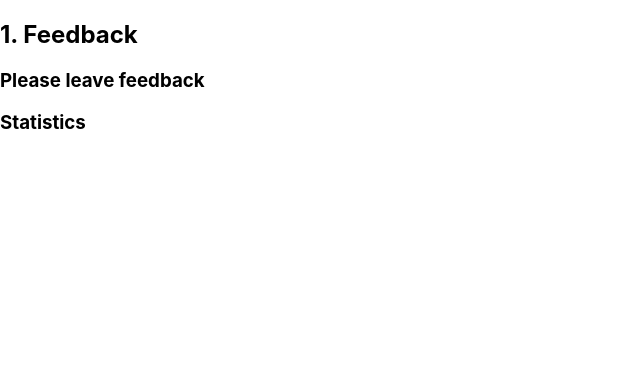
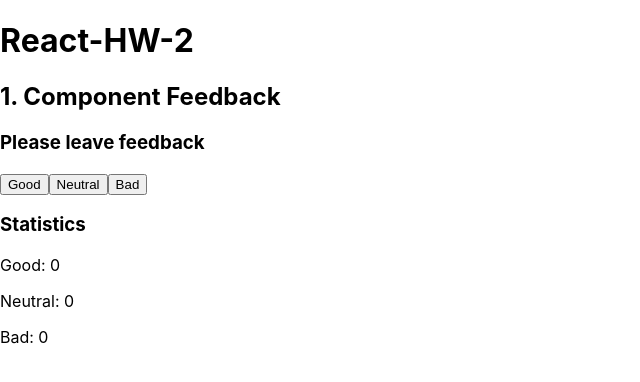
Before and after one commit to davidnedkonst/react-hw-02, a React (Create React App) app: page / in a window 1280 px wide. Shown: the top 382 px of the page, without its empty margins (0-640 px from the left). Built offline with nearby package versions, Linux system fonts and the light colour scheme.

Commit message:
Component Feedback. Step 1 completed.

```diff
--- a/public/index.html
+++ b/public/index.html
@@ -2,21 +2,16 @@
 <html lang="en">
   <head>
     <meta charset="utf-8" />
-    <link rel="icon" href="%PUBLIC_URL%/favicon.ico" />
     <meta name="viewport" content="width=device-width, initial-scale=1" />
     <meta name="theme-color" content="#000000" />
     <meta
       name="description"
       content="Web site created using create-react-app"
     />
-    <link rel="apple-touch-icon" href="%PUBLIC_URL%/logo192.png" />
-
-    <link rel="manifest" href="%PUBLIC_URL%/manifest.json" />
 
     <title>React App</title>
   </head>
   <body>
-    <noscript>You need to enable JavaScript to run this app.</noscript>
     <div id="root"></div>
   </body>
 </html>
--- a/src/App.js
+++ b/src/App.js
@@ -4,7 +4,9 @@ import Feedback from './components/Feedback';
 export default function App() {
   return (
     <div>
-      <h2>1. Feedback</h2>
+      <h1>React-HW-2</h1>
+
+      <h2>1. Component Feedback</h2>
       <Feedback />
     </div>
   );
--- a/src/components/Feedback/Feedback.js
+++ b/src/components/Feedback/Feedback.js
@@ -1,20 +1,54 @@
 import React from "react";
 
-export default class Feedback extends React.Component{
+export default class Feedback extends React.Component {
     state = {
         good: 0,
         neutral: 0,
-        bad: 0
+        bad: 0,
     };
 
-    render(){
+    onGoodLike = () => {
+        this.setState(prevState => ({
+            good: prevState.good + 1,
+            neutral: prevState.neutral,
+            bad: prevState.bad,
+        }))
+    };
+
+    onNeutralLike = () => {
+        this.setState(prevState => ({
+            good: prevState.good,
+            neutral: prevState.neutral + 1,
+            bad: prevState.bad,
+        }))
+    };
+
+    onBadLike = () => {
+        this.setState(prevState => ({
+            good: prevState.good,
+            neutral: prevState.neutral,
+            bad: prevState.bad + 1,
+        }))
+    };
+
+    render() {
+        const { good, neutral, bad } = this.state;
+
         return (
             <div>
                 <h3>Please leave feedback</h3>
-
+                <div>
+                    <button onClick={() => (this.onGoodLike())}>Good</button>
+                    <button onClick={() => (this.onNeutralLike())}>Neutral</button>
+                    <button onClick={() => (this.onBadLike())}>Bad</button>
+                </div>
 
                 <h3>Statistics</h3>
-
+                <div>
+                    <p>Good: <span>{good}</span></p>
+                    <p>Neutral: <span>{neutral}</span></p>
+                    <p>Bad: <span>{bad}</span></p>
+                </div>
             </div>
         );
     };
```
Also changed, not shown: src/logo.svg (deleted), 1 other file (tests, documents, lock files or other folders).
